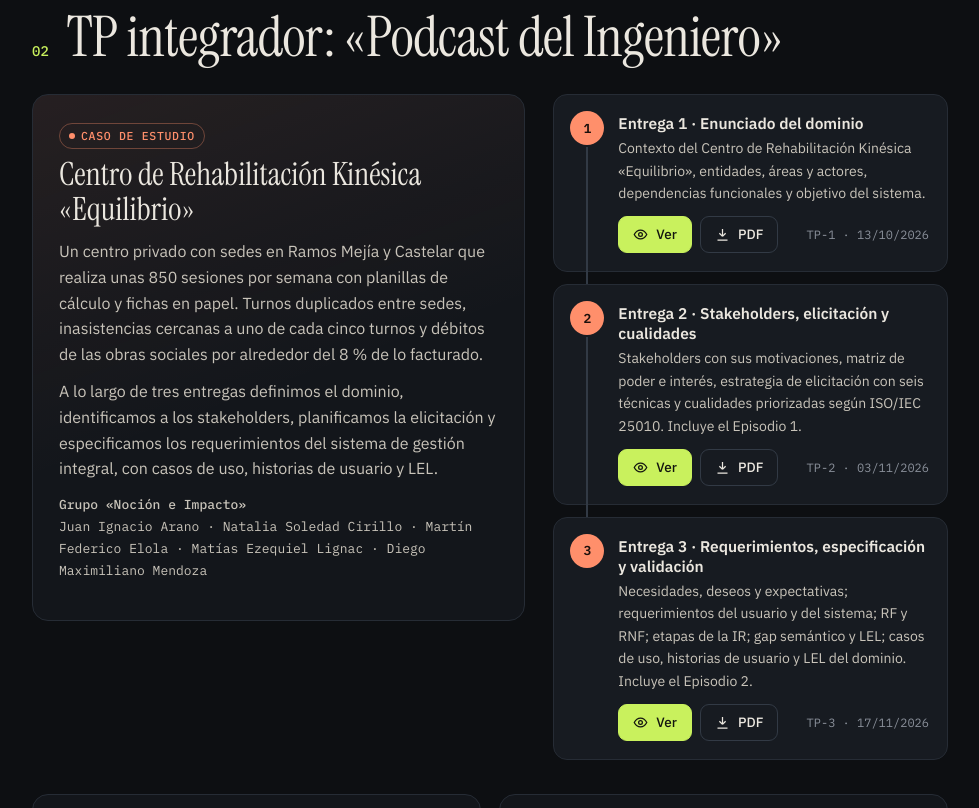
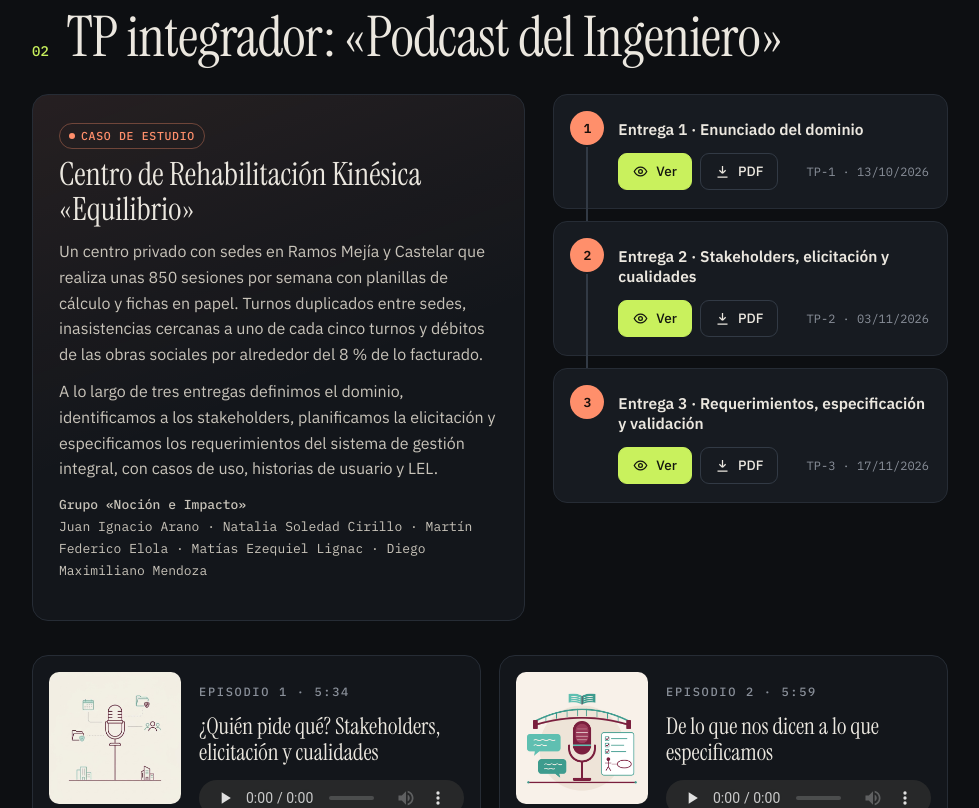
Before and after one commit to MartinElolaUai/portfolio-ingenieria-requerimientos, a plain HTML site: page index.html in a window 1280 px wide. Shown: the part 1470-2278 px from the top of the page, without its empty margins (284-1263 px from the left). Drawn offline with Linux system fonts and the light colour scheme.

Commit message:
Quita las descripciones de las entregas del TP integrador
Co-Authored-By: Claude Opus 5.5 <noreply@anthropic.com>
Claude-Session: https://claude.ai/code/session_01RN5Nc43GSko8uDdo2H8Gnc

```diff
--- a/assets/css/styles.css
+++ b/assets/css/styles.css
@@ -121,7 +121,7 @@ h1, h2, h3 { font-weight: 400; margin: 0; }
 .pipeline li { position: relative; border: 1px solid var(--line); border-radius: 14px; padding: 18px 18px 18px 64px; background: var(--panel); }
 .pipeline li::before { content: attr(data-step); position: absolute; left: 16px; top: 16px; width: 34px; height: 34px; border-radius: 50%; display: grid; place-items: center; font: 600 13px var(--mono); background: var(--coral); color: #1a0f0b; }
 .pipeline li:not(:last-child)::after { content: ""; position: absolute; left: 32px; top: 52px; bottom: -14px; width: 2px; background: var(--line-2); }
-.pipeline h4 { margin: 0 0 4px; font: 600 15.5px var(--sans); }
+.pipeline h4 { margin: 6px 0 14px; font: 600 15.5px var(--sans); }
 .pipeline p { margin: 0 0 12px; font-size: 14px; color: var(--ink-2); }
 .pipeline .row { display: flex; gap: 8px; flex-wrap: wrap; align-items: center; }
 .pipeline .date { font: 12px var(--mono); color: var(--muted); margin-left: auto; }
--- a/assets/js/app.js
+++ b/assets/js/app.js
@@ -36,7 +36,6 @@
   $("#pipeline").innerHTML = tps.map((a, i) => `
     <li data-step="${i + 1}">
       <h4>${esc(a.titulo)}</h4>
-      <p>${esc(a.resumen)}</p>
       <div class="row">${acciones(a)}<span class="date">${a.id} · ${fecha(a.fecha)}</span></div>
     </li>`).join("");
   $("#episodes").innerHTML = EPISODIOS.map((e) => `
--- a/index.html
+++ b/index.html
@@ -13,7 +13,7 @@
   <link rel="preconnect" href="https://fonts.googleapis.com">
   <link rel="preconnect" href="https://fonts.gstatic.com" crossorigin>
   <link href="https://fonts.googleapis.com/css2?family=IBM+Plex+Mono:wght@400;500;600&family=IBM+Plex+Sans:wght@400;500;600&family=Instrument+Serif:ital@0;1&display=swap" rel="stylesheet">
-  <link rel="stylesheet" href="assets/css/styles.css?v=3">
+  <link rel="stylesheet" href="assets/css/styles.css?v=4">
 </head>
 <body>
 <a class="skip" href="#contenido">Saltar al contenido</a>
@@ -123,7 +123,7 @@
     </footer>
   </main>
 </div>
-<script src="assets/js/data.js?v=3"></script>
-<script src="assets/js/app.js?v=3"></script>
+<script src="assets/js/data.js?v=4"></script>
+<script src="assets/js/app.js?v=4"></script>
 </body>
 </html>
```
Also changed, not shown: ver.html (+2 -2 lines).
